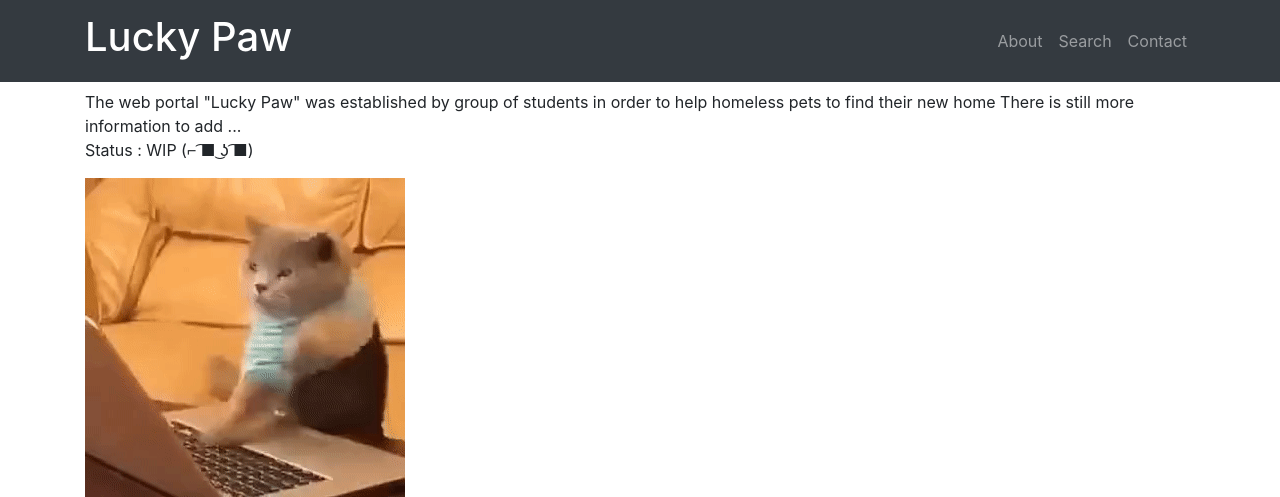
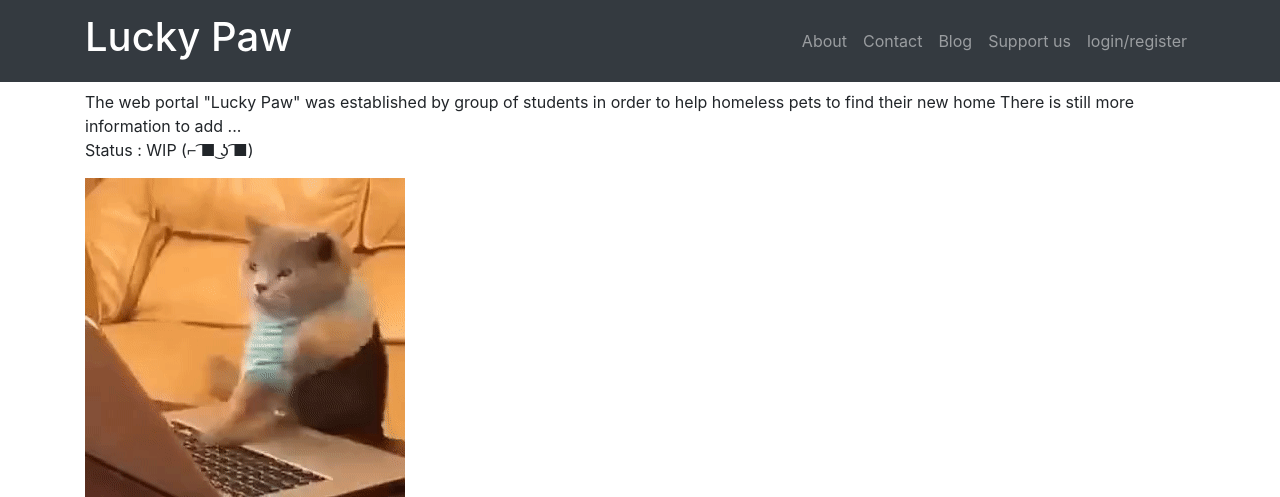
Before and after one commit to souserge/luckypaw, a Django app: page /about/ in a window 1280 px wide. Shown: the top 497 px of the page. Run offline with Django 3.2, Linux system fonts and the light colour scheme; some libraries are stand-ins or nearby versions.

Commit message:
Update navbar

```diff
--- a/app/templates/app/base.html
+++ b/app/templates/app/base.html
@@ -38,10 +38,16 @@
                 <a class="nav-link" href="{% url "about" %}">About</a>
               </li>
               <li class="nav-item">
-                <a class="nav-link" href="{% url "search" %}">Search</a>
+                <a class="nav-link" href="{% url "contact" %}">Contact</a>
               </li>
               <li class="nav-item">
-                <a class="nav-link" href="{% url "contact" %}">Contact</a>
+                <a class="nav-link" href="{% url "contact" %}">Blog</a>
+              </li>
+              <li class="nav-item">
+                <a class="nav-link" href="{% url "contact" %}">Support us</a>
+              </li>
+              <li class="nav-item">
+                <a class="nav-link" href="{% url "contact" %}">login/register</a>
               </li>
             </ul>
           </div>
```
